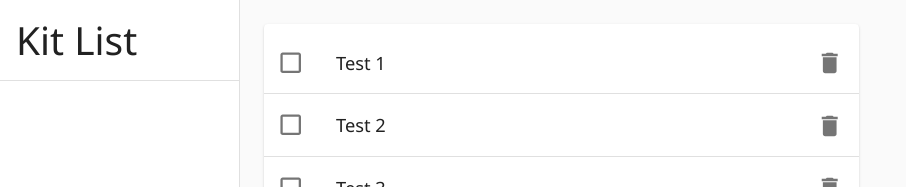
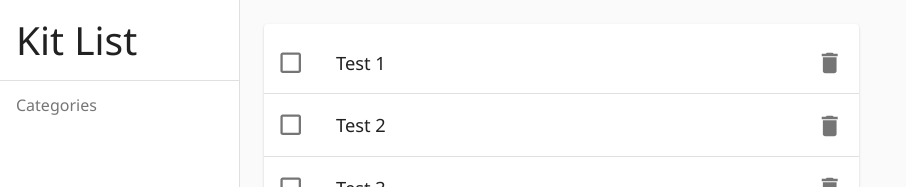
Before and after one commit to zakwarren/kitlist, a React (Create React App) app: page / in a window 1280 px wide. Shown: the top 187 px of the page, without its empty margins (0-906 px from the left). Built offline with nearby package versions, Linux system fonts and the light colour scheme.

Commit message:
Category list in sidebar

```diff
--- /dev/null
+++ b/src/features/Categories/Categories.js
@@ -0,0 +1,22 @@
+import React from "react";
+import { useSelector } from "react-redux";
+import { List, ListSubheader, ListItem, ListItemText } from "@material-ui/core";
+
+import { selectCategories } from "store/category";
+
+export const Categories = () => {
+  const categories = useSelector(selectCategories);
+
+  return (
+    <List
+      aria-labelledby="category-list"
+      subheader={<ListSubheader>Categories</ListSubheader>}
+    >
+      {categories.map((cat, i) => (
+        <ListItem key={i}>
+          <ListItemText primary={cat.name} />
+        </ListItem>
+      ))}
+    </List>
+  );
+};
--- /dev/null
+++ b/src/features/Categories/index.js
@@ -0,0 +1 @@
+export { Categories } from "./Categories";
--- a/src/features/index.js
+++ b/src/features/index.js
@@ -1,10 +1,11 @@
 import React from "react";
 
 import { AppShell } from "./appShell";
+import { Categories } from "./Categories";
 import { KitList } from "./KitList";
 
 export const Layout = () => (
-  <AppShell>
+  <AppShell sideBarContent={<Categories />}>
     <KitList />
   </AppShell>
 );
--- a/src/store/category/index.js
+++ b/src/store/category/index.js
@@ -14,3 +14,5 @@ const categorySlice = createSlice({
 export default categorySlice.reducer;
 
 export const { clearCategories, addCategory } = categorySlice.actions;
+
+export { selectCategories } from "./selectors";
--- /dev/null
+++ b/src/store/category/selectors.js
@@ -0,0 +1 @@
+export const selectCategories = (state) => state.category;
```
Also changed, not shown: 2 other files (tests, documents, lock files or other folders).
